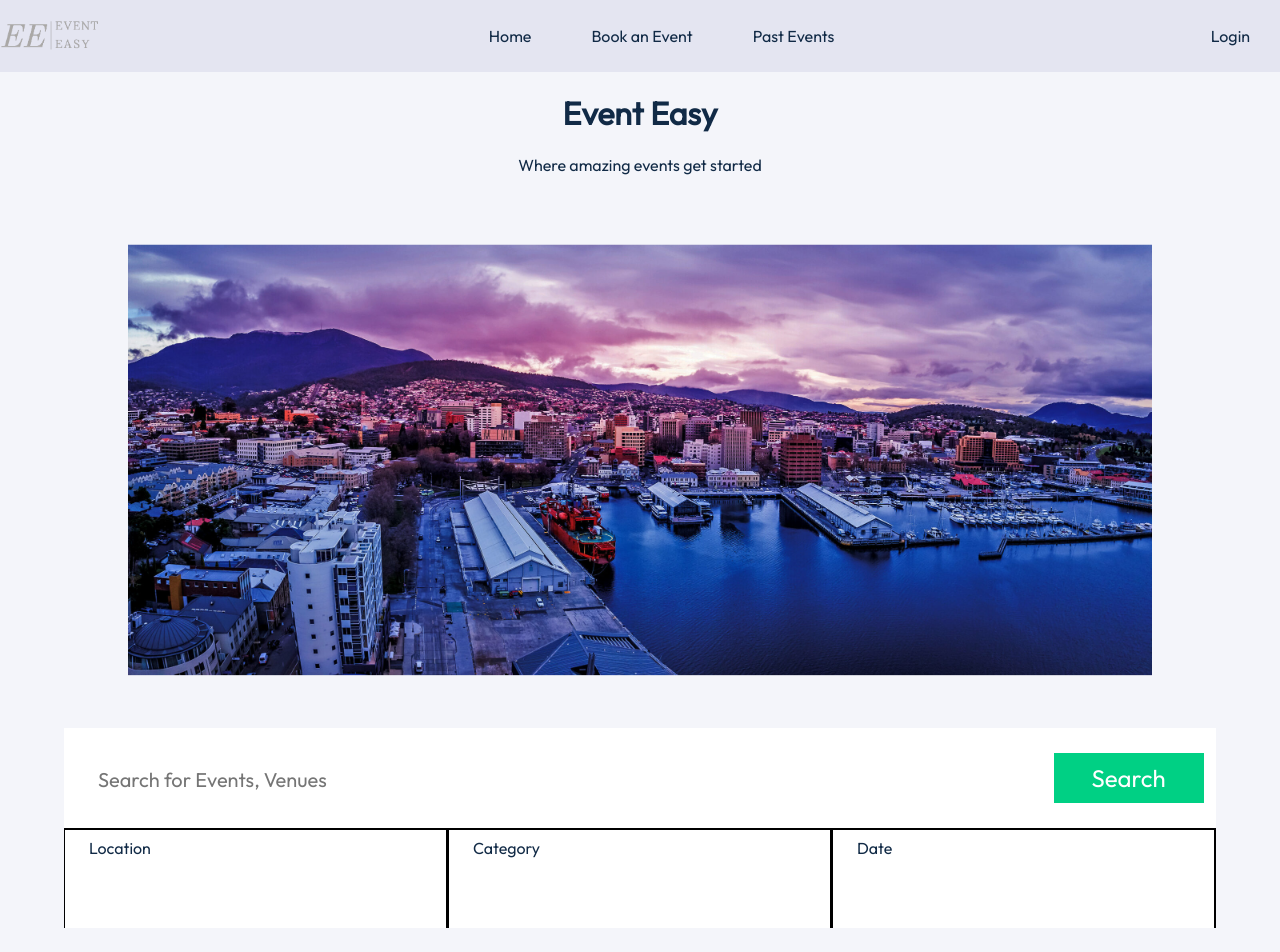
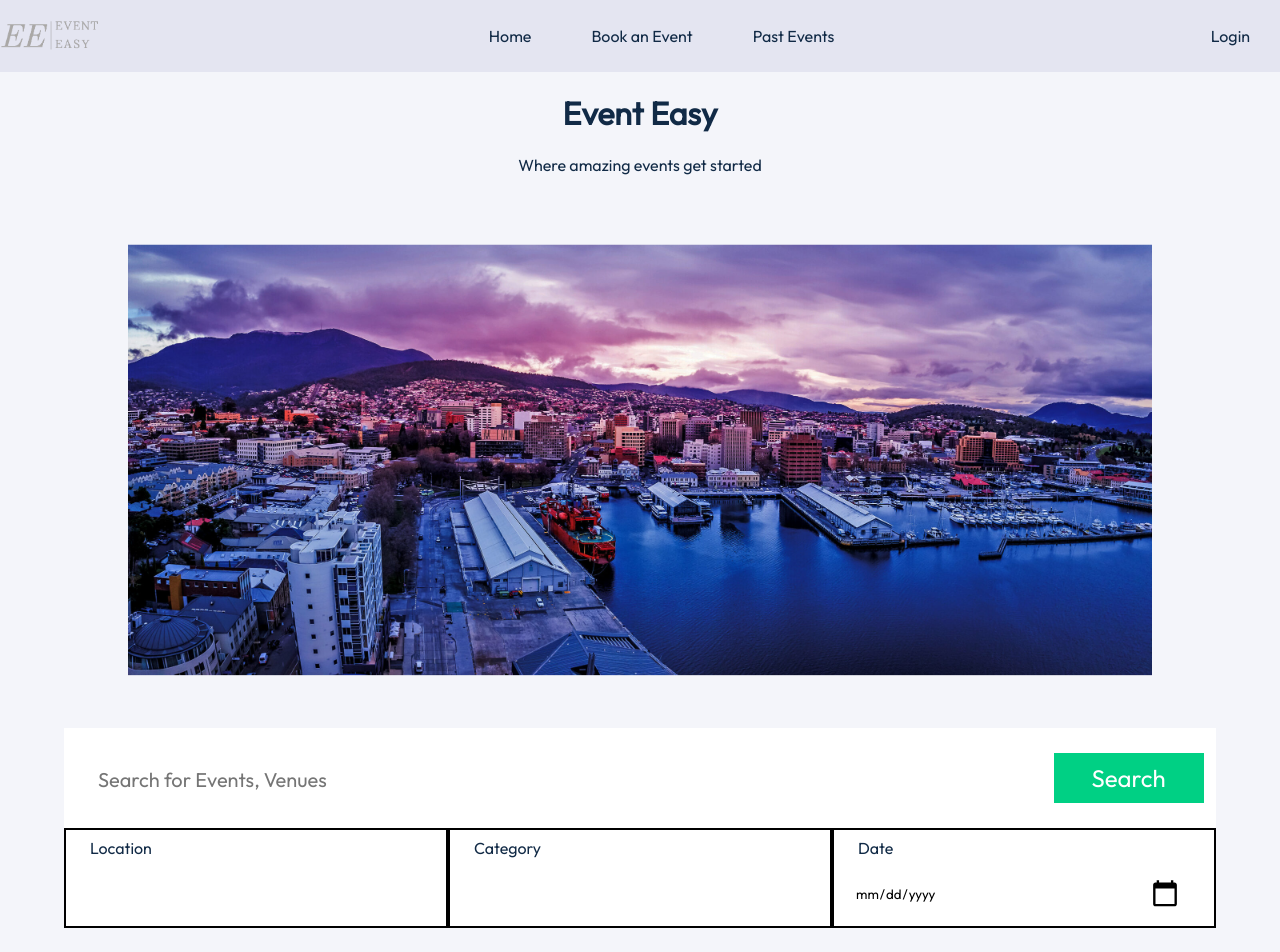
Before and after one commit to EddieChenUTAS/EventEasy2023, a React (Create React App) app: page / in a window 1280 px wide. Shown: the top 952 px of the page. Built offline with nearby package versions, Linux system fonts and the light colour scheme.

Commit message:
datepicker

```diff
--- a/src/Homepage.css
+++ b/src/Homepage.css
@@ -62,13 +62,11 @@ body {
 #div2 div {
     width: 33.3%;
     height: auto;
-    border-top: 2px solid black;
-    border-right: 2px solid black;
-    border-left:1px solid black;
+    border: 2px solid black;
 
 }
 
-#div2 p{
+#div2 p {
     margin-left: 1.5rem;
     font-size: 16px;
     margin-top: 0.5rem;
@@ -99,3 +97,31 @@ body {
     outline: none;
     border: none;
 }
+
+#search-btn:hover {
+    background-color: #3e8369;
+    transition: 0.4s ease-out;
+}
+
+#date-picker {
+    margin-left: 20px;
+    justify-content: center;
+    width: 90%;
+    height: 40px;
+    border: none;
+}
+
+#date-picker:enabled {
+    border: none;
+}
+
+input[type="date"]::-webkit-calendar-picker-indicator {
+    color: rgba(0, 0, 0, 0);
+    opacity: 1;
+    display: block;
+    scale: 150%;
+    width: 20px;
+    height: 20px;
+    border-width: thin;
+    margin-right: 20px;
+}
--- a/src/Homepage.js
+++ b/src/Homepage.js
@@ -26,6 +26,7 @@ export default function Homepage() {
           </div>
           <div>
             <p>Date</p>
+            <input type="date" id="date-picker" placeholder="Select Date"></input>
           </div>
         </div>
       </section>
--- a/src/footer.css
+++ b/src/footer.css
@@ -20,7 +20,6 @@
     display: flex;
     justify-content: left;
     flex-wrap: wrap;
-
     padding-top: 20px;
     padding-left: 5%;
 }
```
